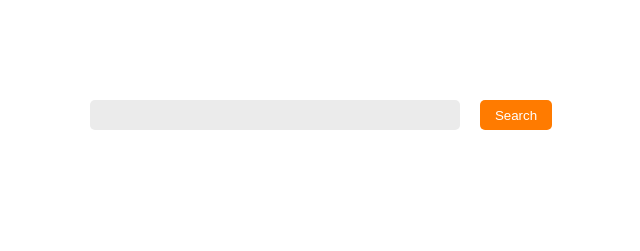
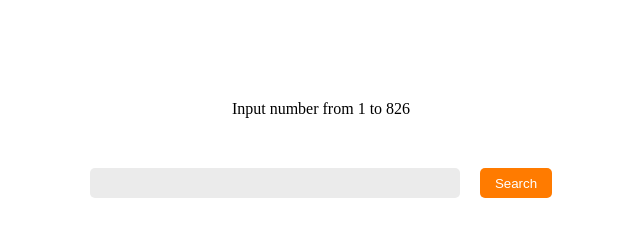
Before and after one commit to kot-vmeshke/R-M, a plain HTML site: page index.html in a window 1280 px wide. Shown: the whole page, without its empty margins (319-959 px from the left). Drawn offline with Linux system fonts and the light colour scheme.

Commit message:
Update index.html

```diff
--- a/index.html
+++ b/index.html
@@ -7,6 +7,7 @@
 </head>
 <body>
 	<div id="root">
+		<p>Input number from 1 to 826</p>
 		<div id="search-wrap" class="search-wrap">
 			<input type="text" name="search" id="search-input" />
 			<button id="search-btn">Search</button>
```
